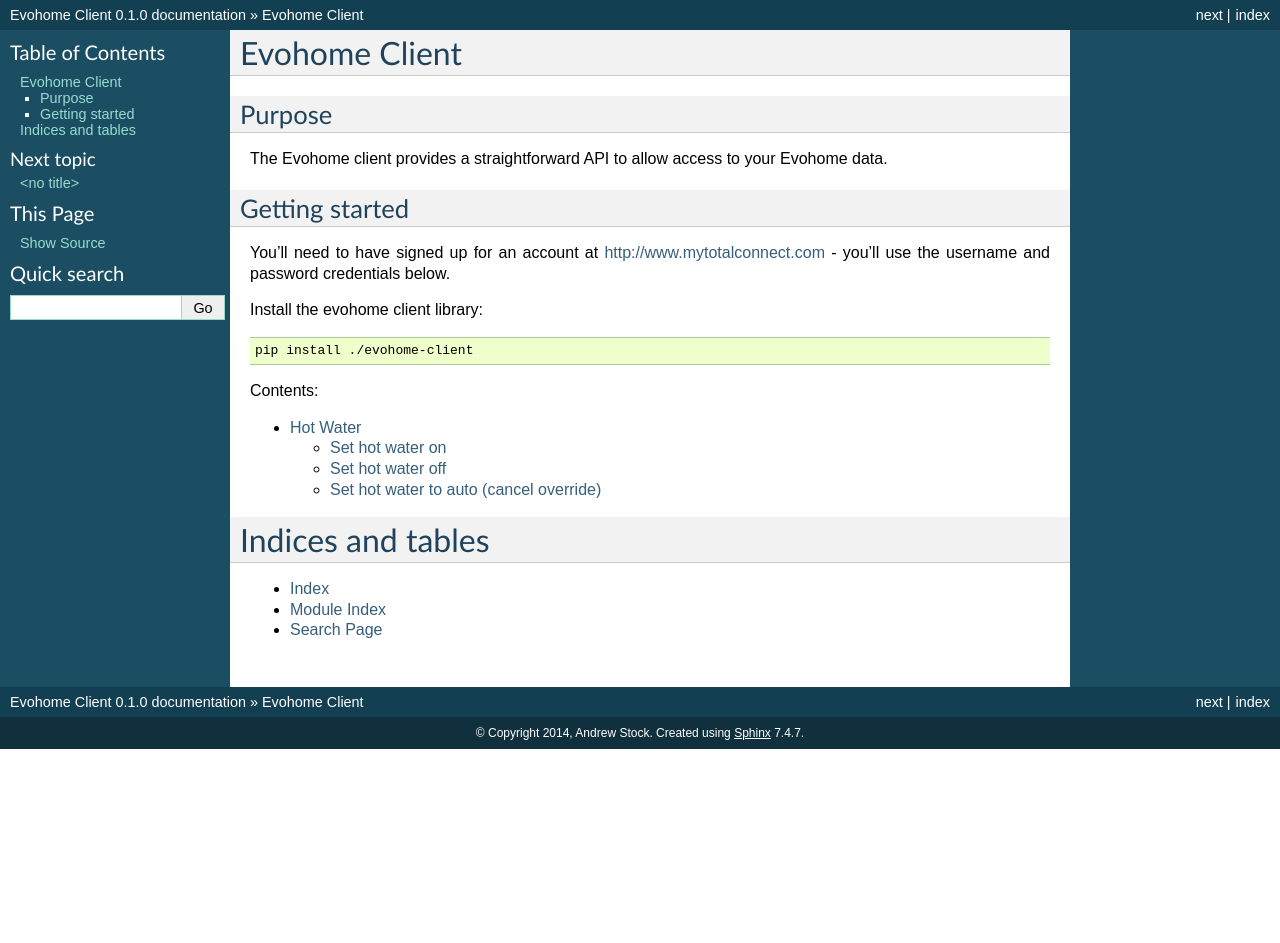
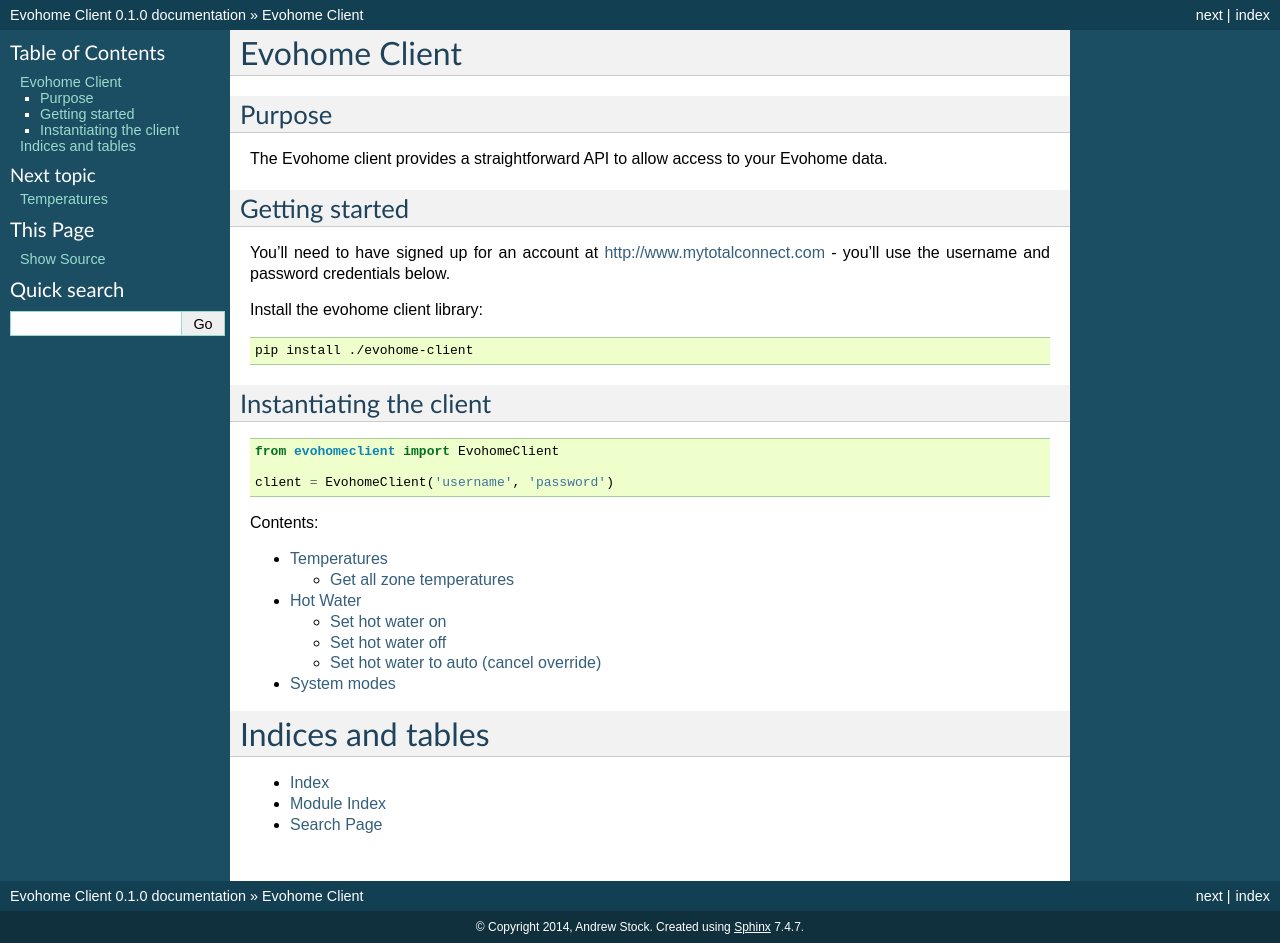
Before and after one commit to watchforstock/evohome-client, a Sphinx documentation site: the page built from docs/source/index.rst, in a window 1280 px wide. Built offline with Sphinx 7.4.7, drawn with Linux system fonts in a browser that asks for light colours; before the commit the page ends 900 px from its top, so only the background shows below that.

Commit message:
Updates to documentation

```diff
--- a/docs/source/hotwater.rst
+++ b/docs/source/hotwater.rst
@@ -8,6 +8,8 @@
 
     client.set_dhw_on() # Permanent
 
+
+
 Set hot water off
 -----------------
 
--- a/docs/source/index.rst
+++ b/docs/source/index.rst
@@ -17,6 +17,14 @@
 
     pip install ./evohome-client
 
+Instantiating the client
+------------------------
+
+.. code-block:: python
+
+    from evohomeclient import EvohomeClient
+
+    client = EvohomeClient('username', 'password')
 
 Contents:
 
@@ -25,6 +33,7 @@
 
    temperature
    hotwater
+   modes
 
 Indices and tables
 ==================
```
Also changed, not shown: docs/source/modes.rst (added, +28 -0 lines), docs/source/temperature.rst (+15 -0 lines).
